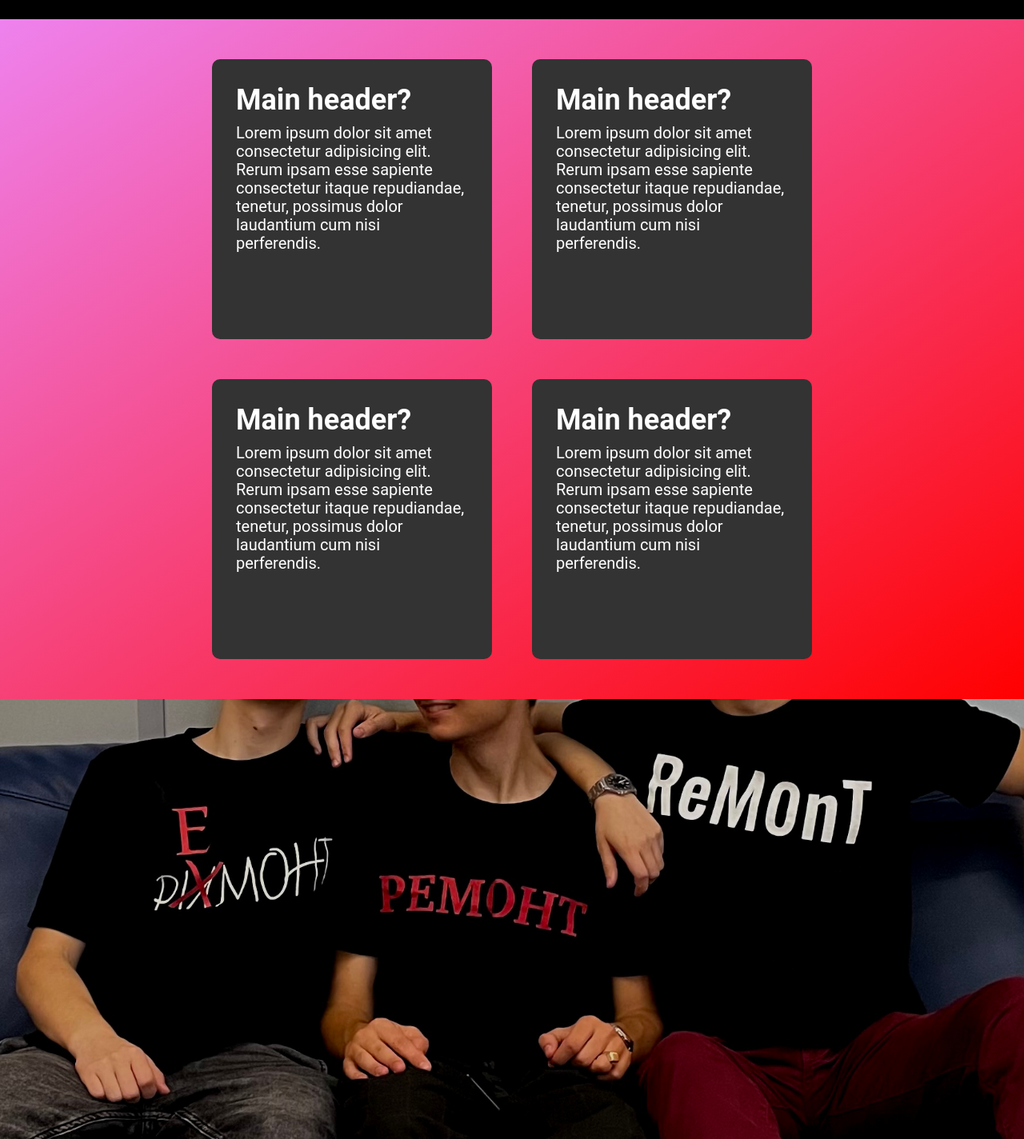
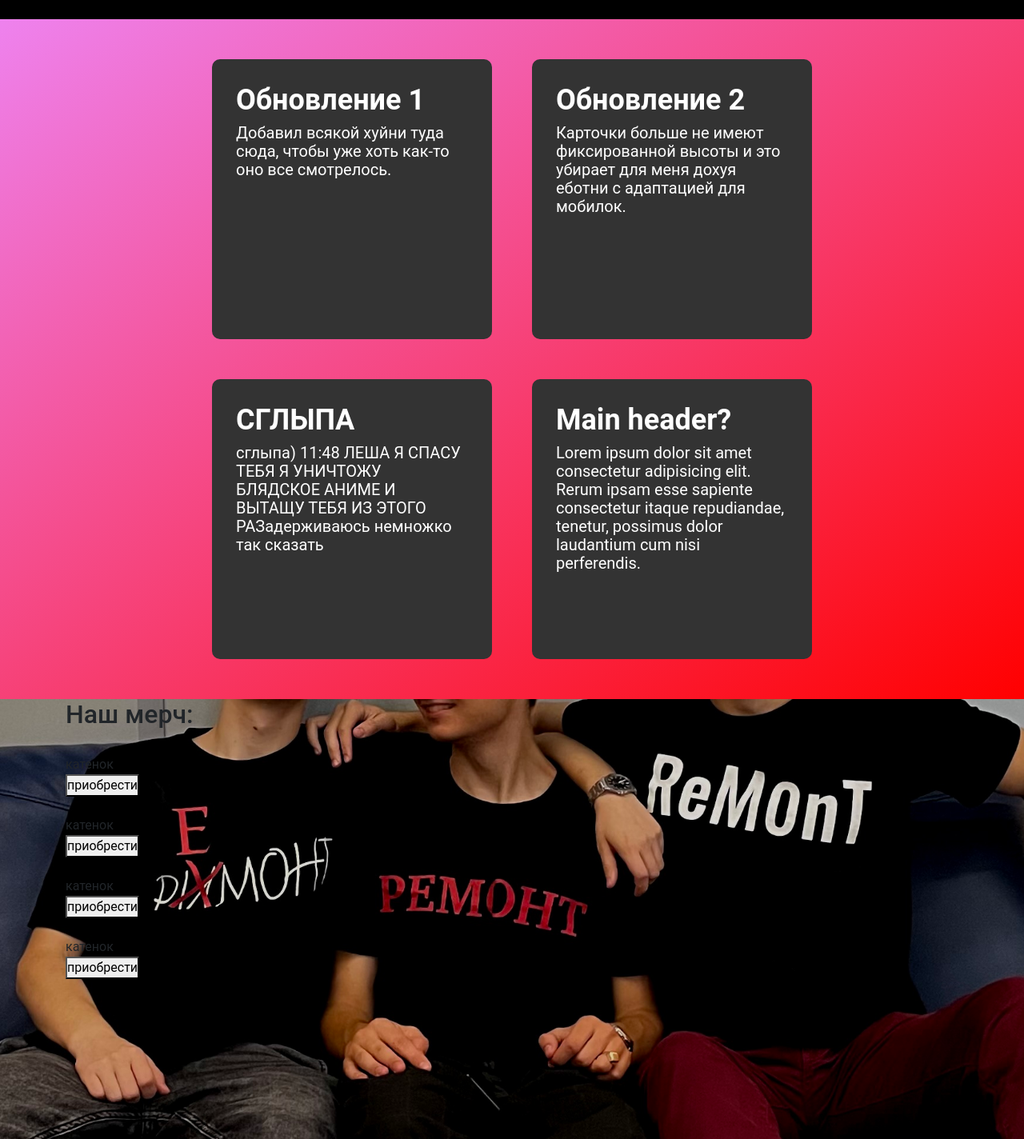
Before and after one commit to def1s/def1s.github.io, a plain HTML site: page index.html in a window 1280 px wide. Shown: the part 586-2010 px from the top of the page at 80% size. Drawn offline with Linux system fonts and the light colour scheme.

Commit message:
Add files via upload

```diff
--- a/index.html
+++ b/index.html
@@ -34,7 +34,7 @@
 			<div class="main">
 				<div class="text">
 					<h1 class="text_header">РЕМОНТ</h1>
-					<div class="text_descr">Lorem ipsum dolor sit amet, consectetur adipisicing elit. Odit laboriosam doloremque beatae repudiandae delectus architecto tempora molestiae dolor dolores.</div>
+					<div class="text_descr">Пока молодежь кайфует от сигарет и алкоголя мы ремонт.</div>
 				</div>
 				<!-- <img src="img/key.png" alt="key" class="key"> -->
 				<div class="key">
@@ -48,19 +48,20 @@
 		<div class="container">
 			<div class="cards">
 				<div class="cards_item">
-					<h2 class="cards_item_header">Main header?</h2>
-					<div class="cards_item_descr">Lorem ipsum dolor sit amet consectetur adipisicing elit. Rerum ipsam esse sapiente consectetur itaque repudiandae, tenetur, possimus dolor laudantium cum nisi perferendis.</div>
+					<h2 class="cards_item_header">Обновление 1</h2>
+					<div class="cards_item_descr">Добавил всякой хуйни туда сюда, чтобы уже хоть как-то оно все смотрелось. </div>
 				</div>
 				<div class="cards_item">
-					<h2 class="cards_item_header">Main header?</h2>
-					<div class="cards_item_descr">Lorem ipsum dolor sit amet consectetur adipisicing elit. Rerum ipsam esse sapiente consectetur itaque repudiandae, tenetur, possimus dolor laudantium cum nisi perferendis.</div>
+					<h2 class="cards_item_header">Обновление 2</h2>
+					<div class="cards_item_descr">Карточки больше не имеют фиксированной высоты и это убирает для меня дохуя еботни с адаптацией для мобилок.</div>
 				</div>
 			</div>
 
 			<div class="cards">
 				<div class="cards_item">
-					<h2 class="cards_item_header">Main header?</h2>
-					<div class="cards_item_descr">Lorem ipsum dolor sit amet consectetur adipisicing elit. Rerum ipsam esse sapiente consectetur itaque repudiandae, tenetur, possimus dolor laudantium cum nisi perferendis.</div>
+					<h2 class="cards_item_header">СГЛЫПА</h2>
+					<div class="cards_item_descr">сглыпа) 11:48
+						ЛЕША Я СПАСУ ТЕБЯ Я УНИЧТОЖУ БЛЯДСКОЕ АНИМЕ И ВЫТАЩУ ТЕБЯ ИЗ ЭТОГО РАЗадерживаюсь немножко так сказать</div>
 				</div>
 				<div class="cards_item">
 					<h2 class="cards_item_header">Main header?</h2>
@@ -74,14 +75,38 @@
 
 	<section class="merch" id="merch_pointer">
 		<div class="container">
-			<!-- <div class="wrapper">
-				<img src="https://astrafarm.com/images/encyclopedia/ittenVes170221.jpg" alt="">
+			<h2 class="merch_header">Наш <span>мерч</span>:</h2>
 
-				<div class="descr">
-					<div class="descr_header">huy pizda scovoroda</div>
-					<div class="descr_text">Lorem ipsum dolor sit amet consectetur adipisicing elit. Aperiam necessitatibus voluptatem, quibusdam quod quas illo nam earum accusantium animi quam modi sint perferendis ex hic tempora odio eos quia aliquam.</div>
+			<div class="clothes">
+				<div class="clothes_item">
+					<div class="clothes_item_img">
+						<img src="" alt="">
+					</div>
+					<div class="clothes_item_descr">катенок</div>
+					<button>приобрести</button>
 				</div>
-			</div> -->
+				<div class="clothes_item">
+					<div class="clothes_item_img">
+						<img src="" alt="">
+					</div>
+					<div class="clothes_item_descr">катенок</div>
+					<button>приобрести</button>
+				</div>
+				<div class="clothes_item">
+					<div class="clothes_item_img">
+						<img src="" alt="">
+					</div>
+					<div class="clothes_item_descr">катенок</div>
+					<button>приобрести</button>
+				</div>
+				<div class="clothes_item">
+					<div class="clothes_item_img">
+						<img src="" alt="">
+					</div>
+					<div class="clothes_item_descr">катенок</div>
+					<button>приобрести</button>
+				</div>
+			</div>
 		</div>
 	</section>
 </body>
```
